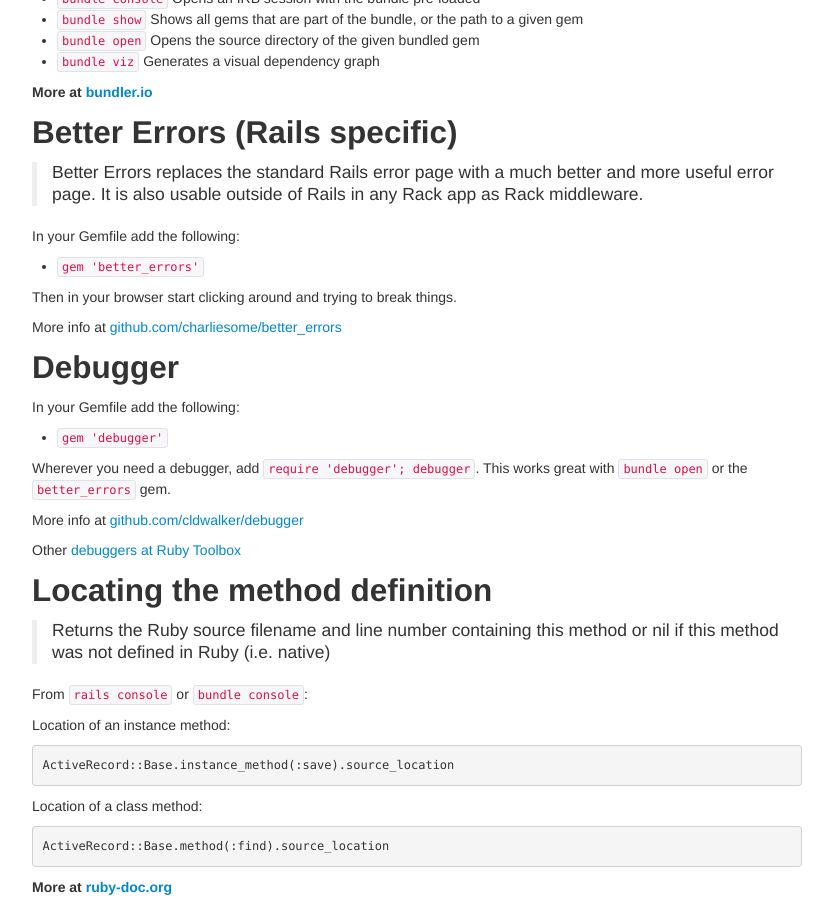
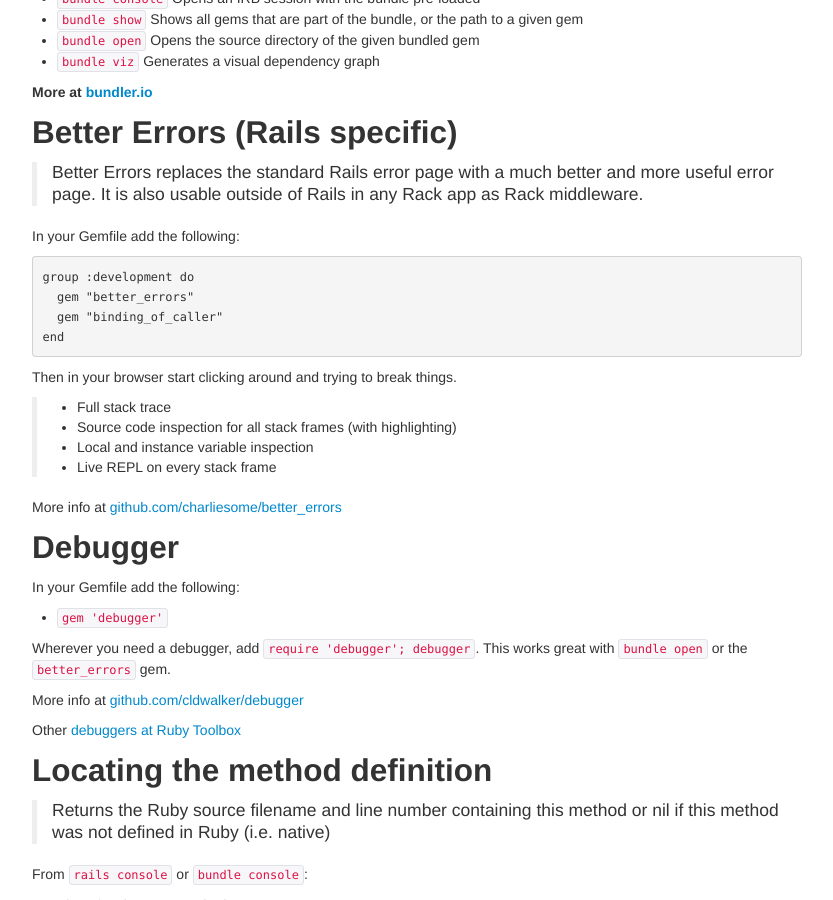
Before and after one commit to terrellt/ndlib.github.io, a Jekyll site: the page built from _posts/2013-10-04-ruby-and-rails-developer-tools.md, in a window 1280 px wide and 900 px high, scrolled down 663 px. Shown: the whole window, without its empty margins (223-1056 px from the left). Built offline with Jekyll 4.4.1, drawn with Linux system fonts in a browser that asks for light colours; Markdown is read by kramdown in place of the engine named in the settings.

Commit message:
Further fleshing out better_errors

```diff
--- a/_posts/2013-10-04-ruby-and-rails-developer-tools.md
+++ b/_posts/2013-10-04-ruby-and-rails-developer-tools.md
@@ -47,9 +47,17 @@ A [detailed walkthrough via Git annotations](https://github.com/jeremyf/hydra-ca
 
 In your Gemfile add the following:
 
-* `gem 'better_errors'`
+    group :development do
+      gem "better_errors"
+      gem "binding_of_caller"
+    end
 
 Then in your browser start clicking around and trying to break things.
+
+> * Full stack trace
+> * Source code inspection for all stack frames (with highlighting)
+> * Local and instance variable inspection
+> * Live REPL on every stack frame
 
 More info at [github.com/charliesome/better_errors](https://github.com/charliesome/better_errors)
 
```
